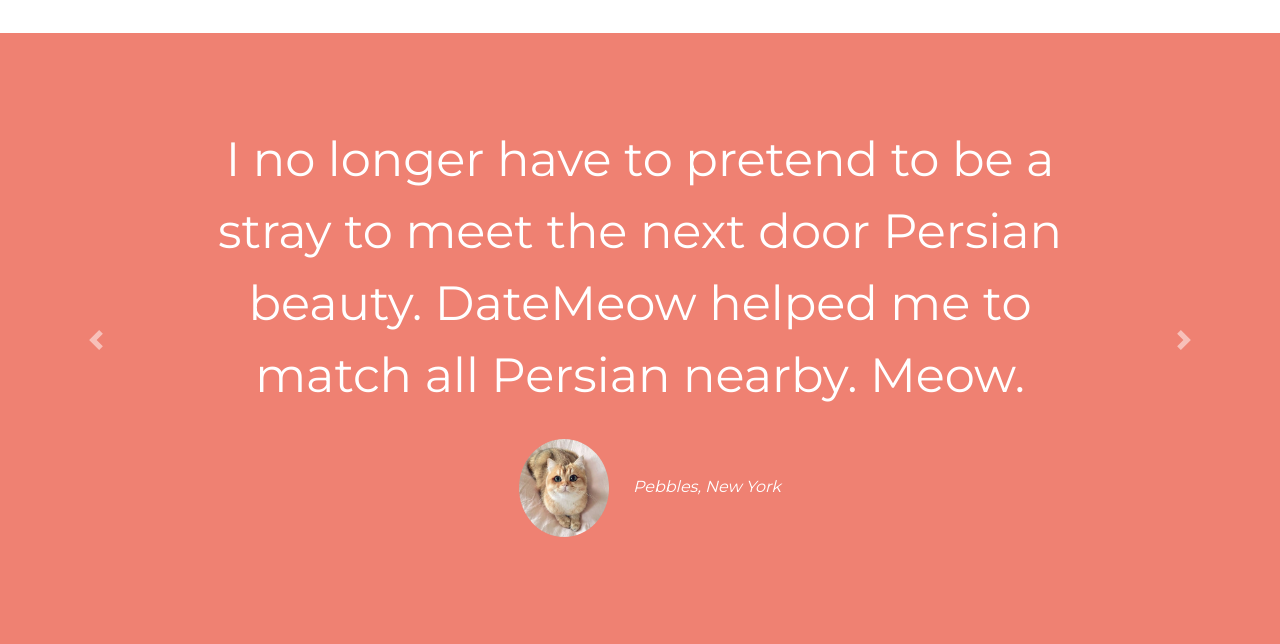
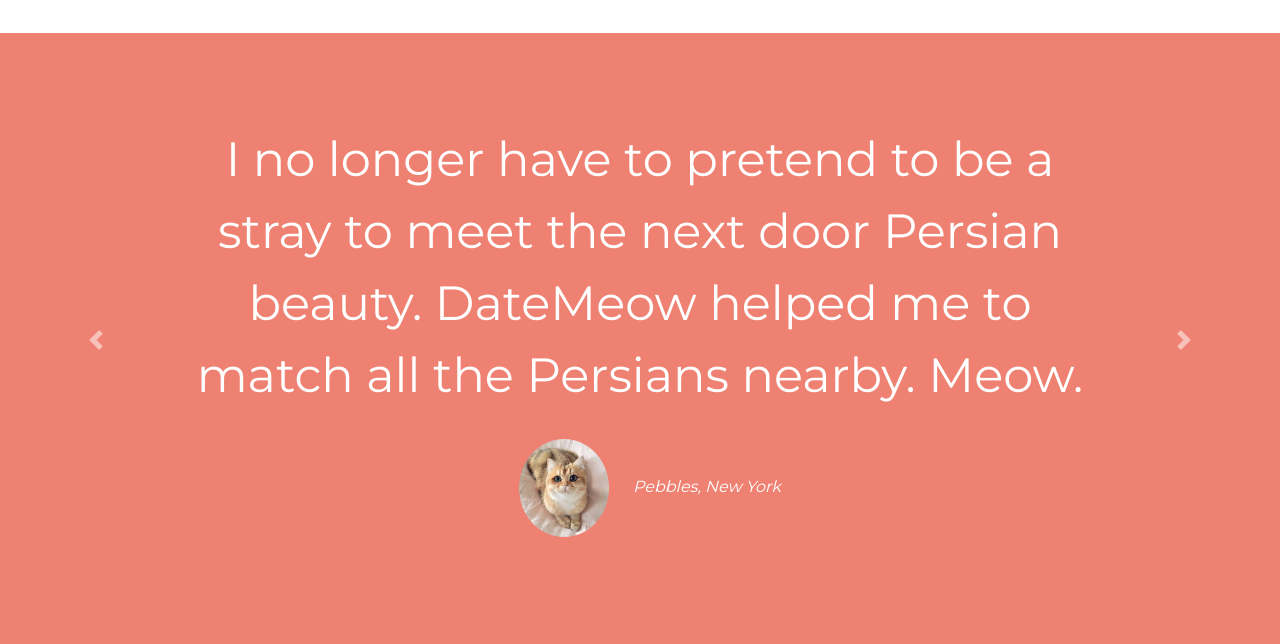
Before and after one commit to md-tasnim-adnan/datemeow, a plain HTML site: page index.html in a window 1280 px wide. Shown: the part 1060-1704 px from the top of the page. Drawn offline with nearby package versions, Linux system fonts and the light colour scheme.

Commit message:
Update index.html

```diff
--- a/index.html
+++ b/index.html
@@ -113,7 +113,7 @@
     <div id="testimonial-carousel" class="carousel slide" data-ride="false">
       <div class="carousel-inner">
         <div class="carousel-item active container-fluid">
-          <h2 class="testimonial-text">I no longer have to pretend to be a stray to meet the next door Persian beauty. DateMeow helped me to match all Persian nearby. Meow.</h2>
+          <h2 class="testimonial-text">I no longer have to pretend to be a stray to meet the next door Persian beauty. DateMeow helped me to match all the Persians nearby. Meow.</h2>
           <img class="testimonial-image" src="images/cat-img.png" alt="dog-profile">
           <em>Pebbles, New York</em>
         </div>
```
